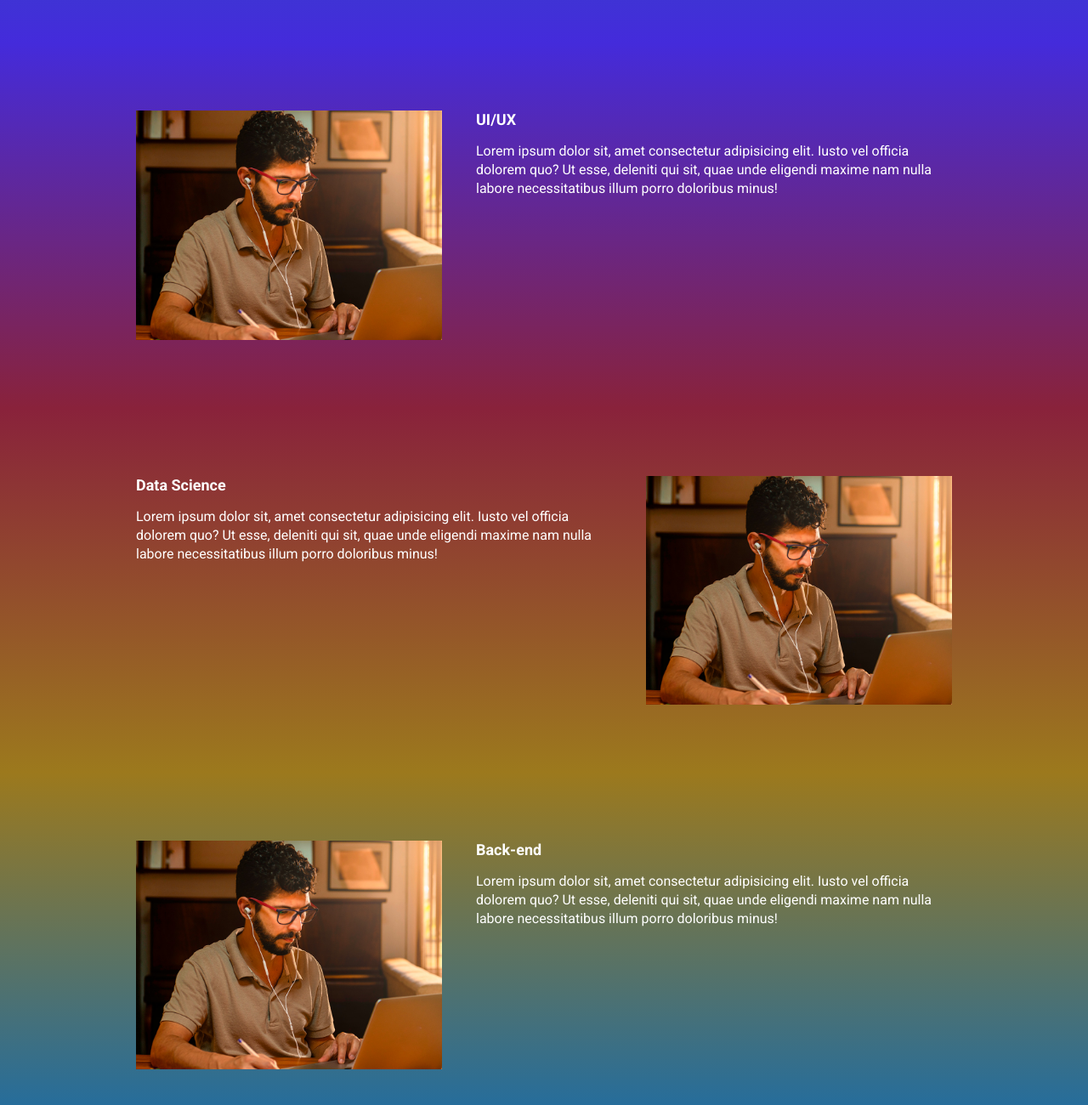
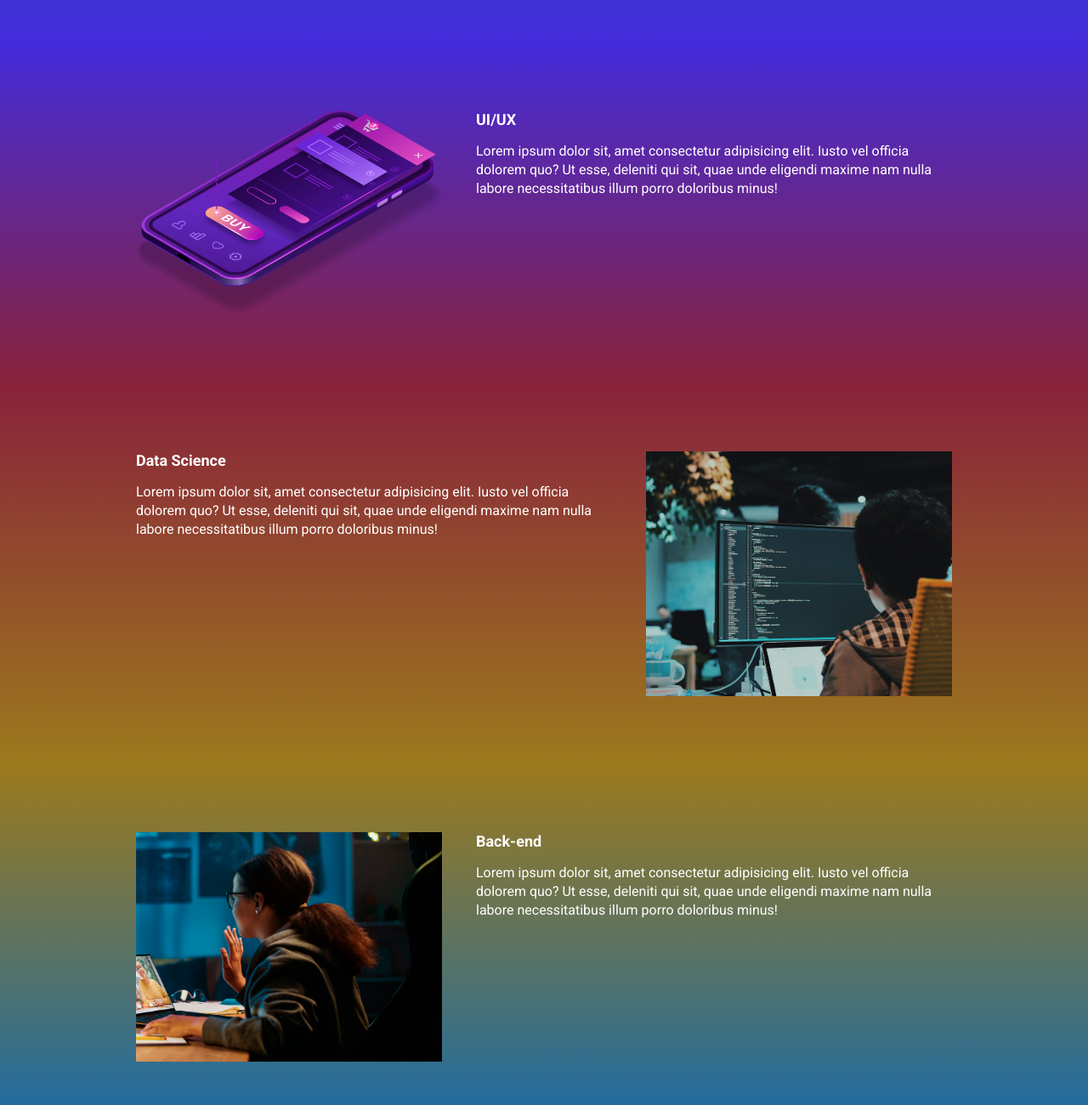
Before and after one commit to HenriqueGPinho/ebac_talks_landing_page, a website built with Parcel: page src/index.html in a window 1280 px wide. Shown: the part 940-2240 px from the top of the page at 85% size. Built offline with nearby package versions, Linux system fonts and the light colour scheme.

Commit message:
update: event images

```diff
--- a/src/index.html
+++ b/src/index.html
@@ -65,7 +65,7 @@
           sit, quae unde eligendi maxime nam nulla labore necessitatibus illum porro doloribus minus!
         </p>
       </div>
-      <img class="event__image" src="./img/frontend.png" alt="Front-end">
+      <img class="event__image" src="./img/ui-ux.png" alt="Front-end">
     </div>
   </section>
 
@@ -78,7 +78,7 @@
           sit, quae unde eligendi maxime nam nulla labore necessitatibus illum porro doloribus minus!
         </p>
       </div>
-      <img class="event__image" src="./img/frontend.png" alt="Front-end">
+      <img class="event__image" src="./img/data.png" alt="Front-end">
     </div>
   </section>
 
@@ -91,7 +91,7 @@
           sit, quae unde eligendi maxime nam nulla labore necessitatibus illum porro doloribus minus!
         </p>
       </div>
-      <img class="event__image" src="./img/frontend.png" alt="Front-end">
+      <img class="event__image" src="./img/backend.png" alt="Front-end">
     </div>
   </section>
 
```
